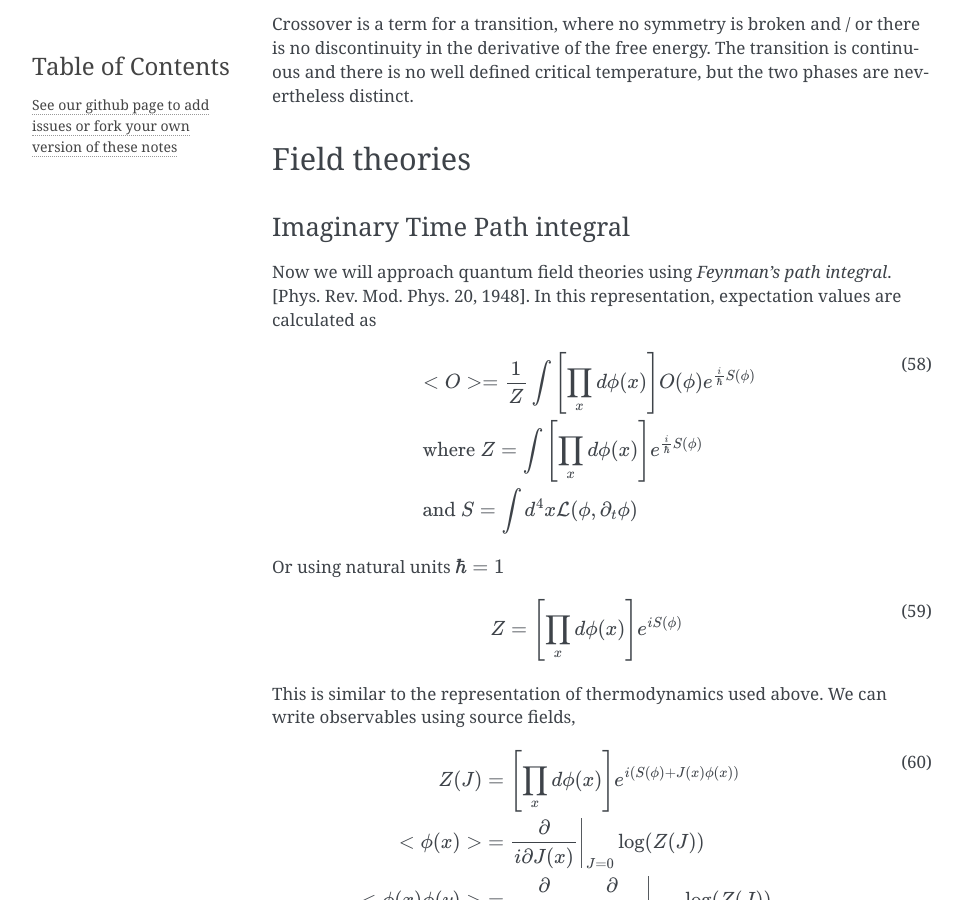
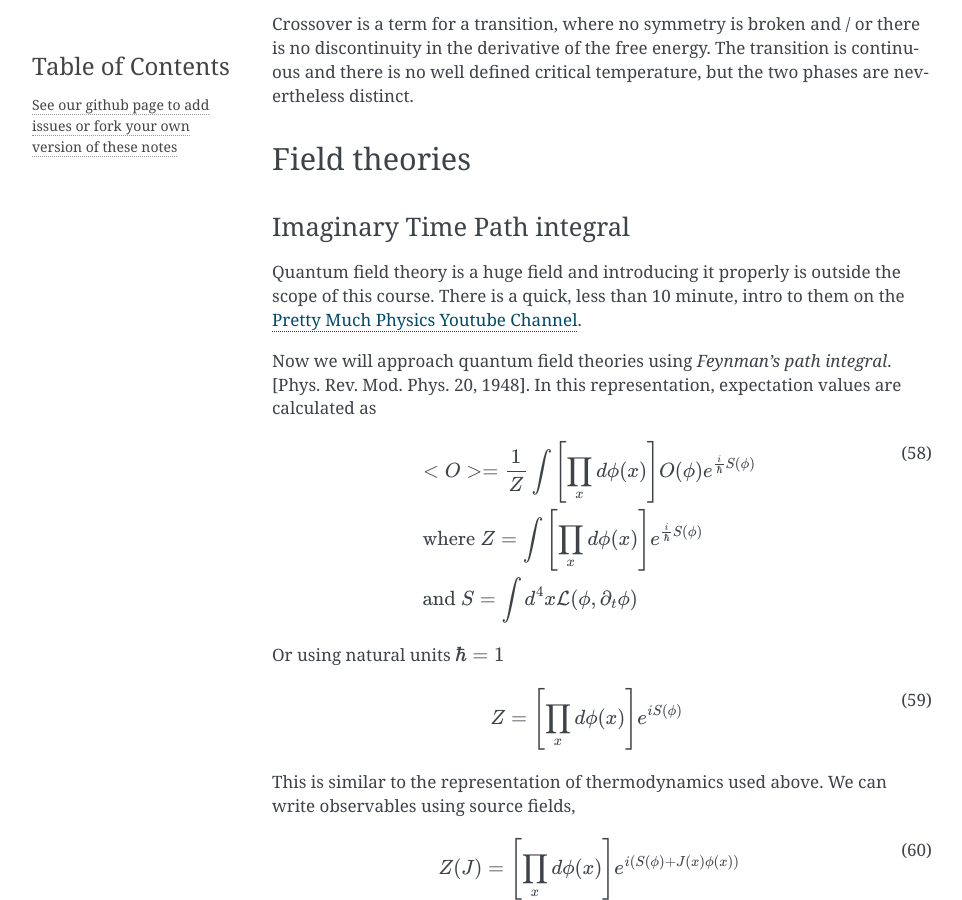
Before and after one commit to rantahar/Lattice-Field-Theory, a Sphinx documentation site: the page built from source/index.rst, in a window 1280 px wide and 900 px high, scrolled down 16341 px. Shown: the whole window, without its empty margins (148-1110 px from the left). Built offline with Sphinx 7.4.7, drawn with Linux system fonts in a browser that asks for light colours; pages that are not in the unit, such as notebooks, are missing from menus.

Commit message:
Add link to quantum field theory intro

```diff
--- a/source/index.rst
+++ b/source/index.rst
@@ -810,6 +810,10 @@ Field theories
 Imaginary Time Path integral
 ----------------------------
 
+Quantum field theory is a huge field and introducing it properly is outside the scope of this
+course. There is a quick, less than 10 minute, intro to them on the
+`Pretty Much Physics Youtube Channel <www.youtube.com/watch?v=2ElUe5rcrB8&ab_channel=JoeScott>`_.
+
 Now we will approach quantum field theories using *Feynman's path integral*. [Phys. Rev. Mod. Phys. 20, 1948].
 In this representation, expectation values are calculated as
 
```
